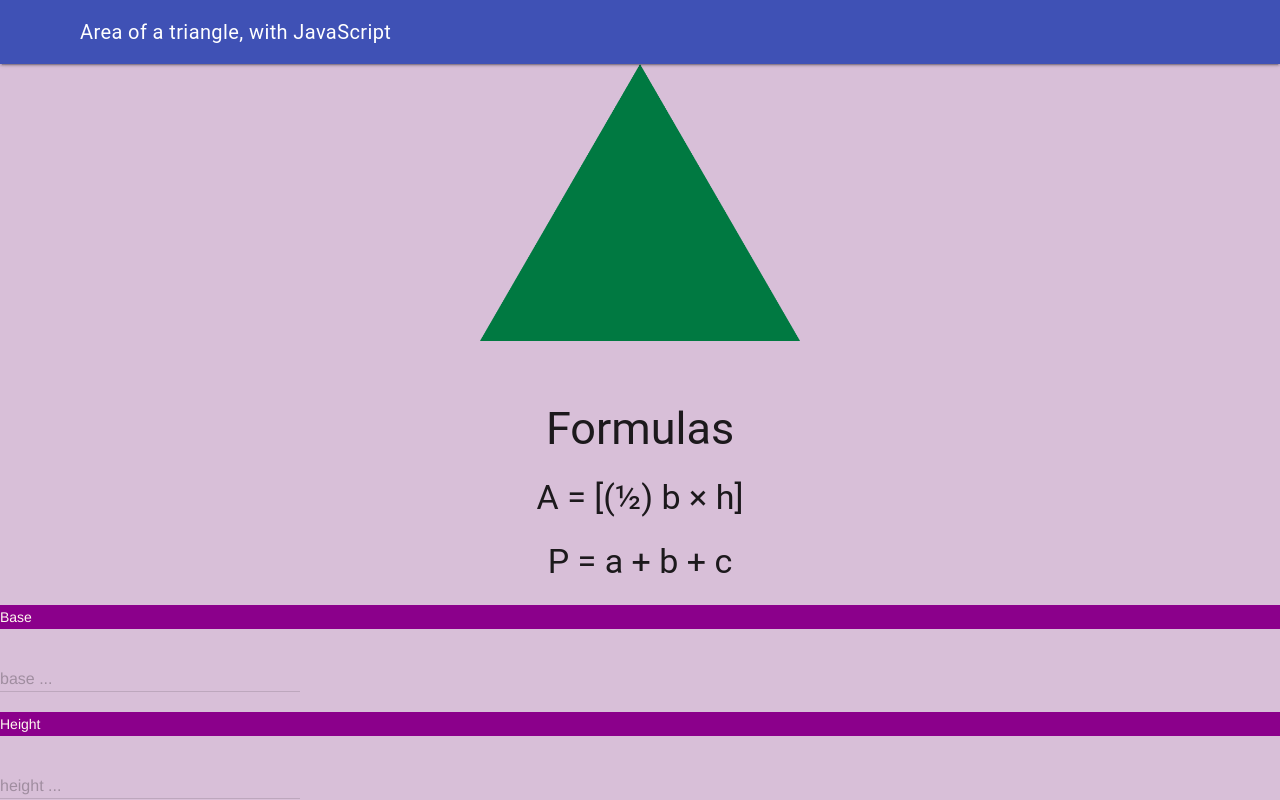
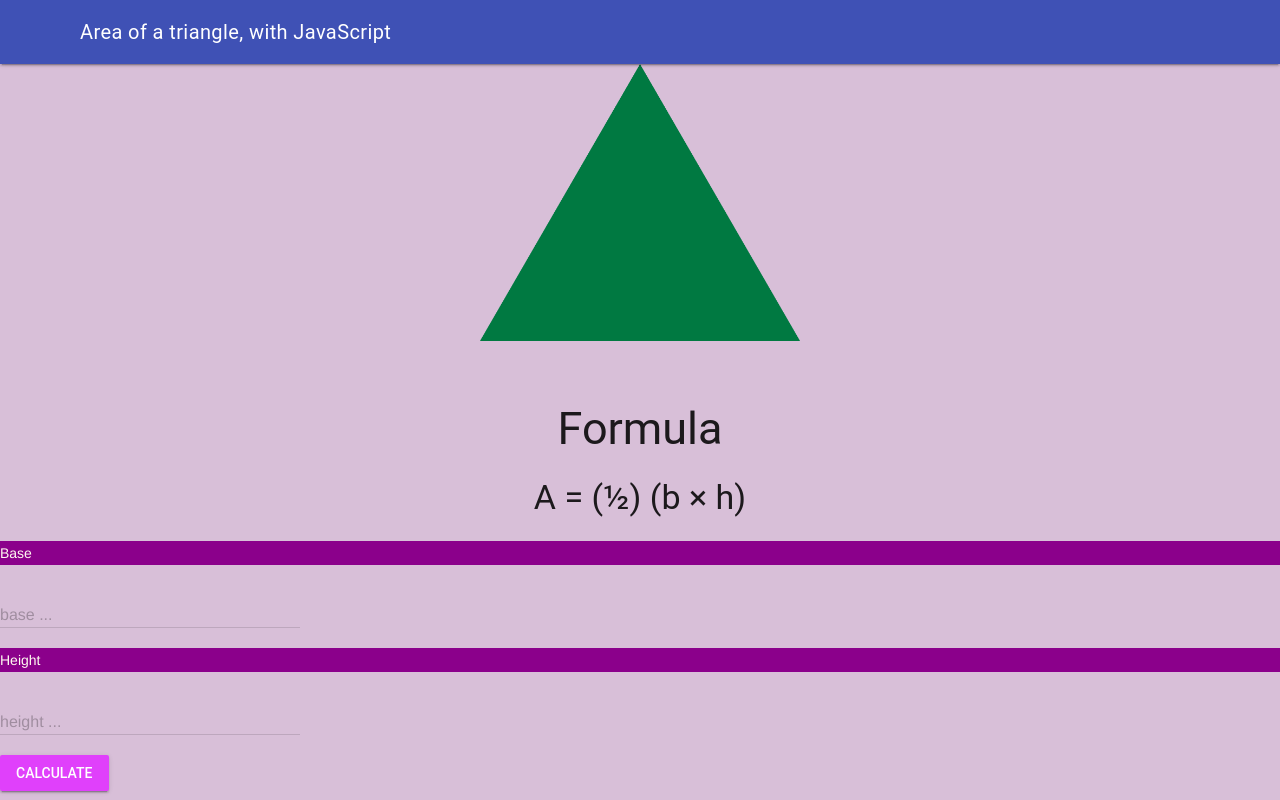
Before and after one commit to ICS20-Programming-Anita-K/Unit2-04-HTML-AreaPer-UserInput, a plain HTML site: page index.html in a window 1280 px wide. Drawn offline with nearby package versions, Linux system fonts and the light colour scheme.

Commit message:
index.html

```diff
--- a/index.html
+++ b/index.html
@@ -29,9 +29,8 @@
               <center><img src="./images/tri.png" alt="triangle" width="25%" height="auto"/></center>
               <br></br>
               <!-- Formulas -->
-              <center><h2>Formulas</h2>
-              <h3>A = [(½) b × h]</h3>
-              <h3>P = a + b + c</h3></center>
+              <center><h2>Formula</h2>
+              <h3>A = (½) (b × h)</h3></center>
         <!-- Simple Textfield -->
         <form action="#">
           <p>Base</p>
```
